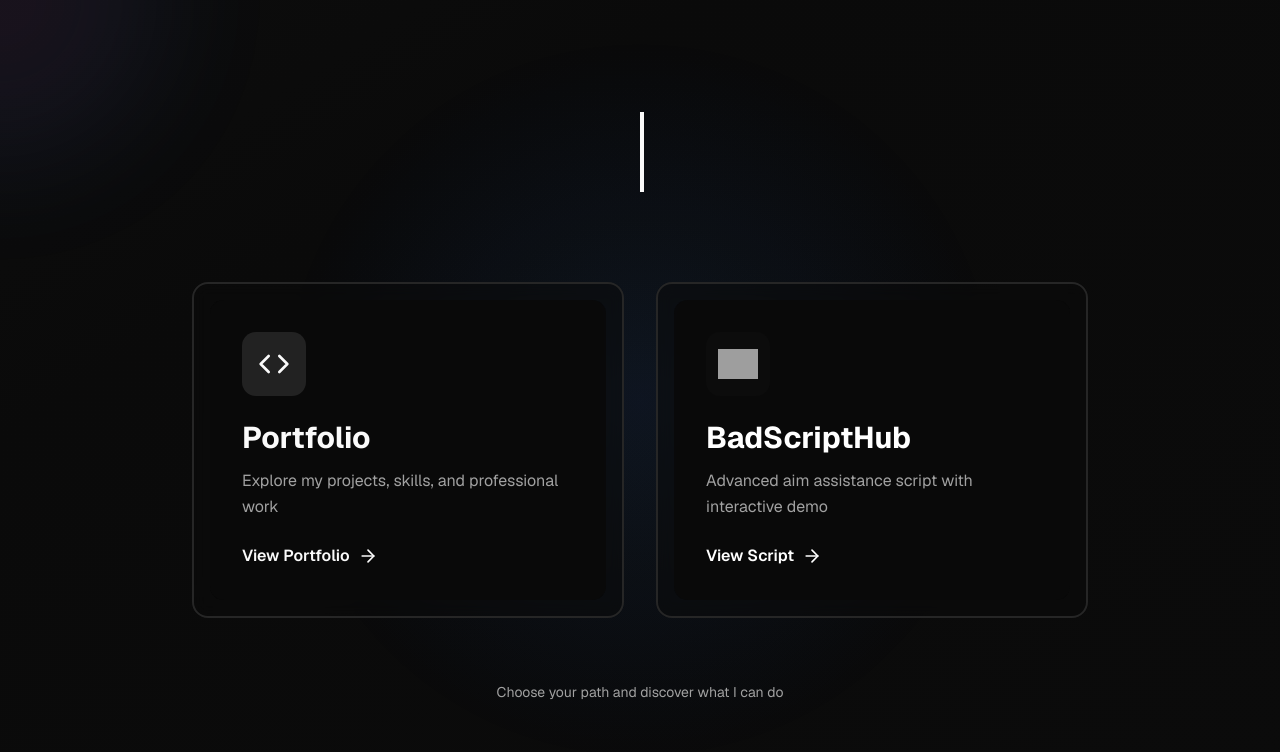
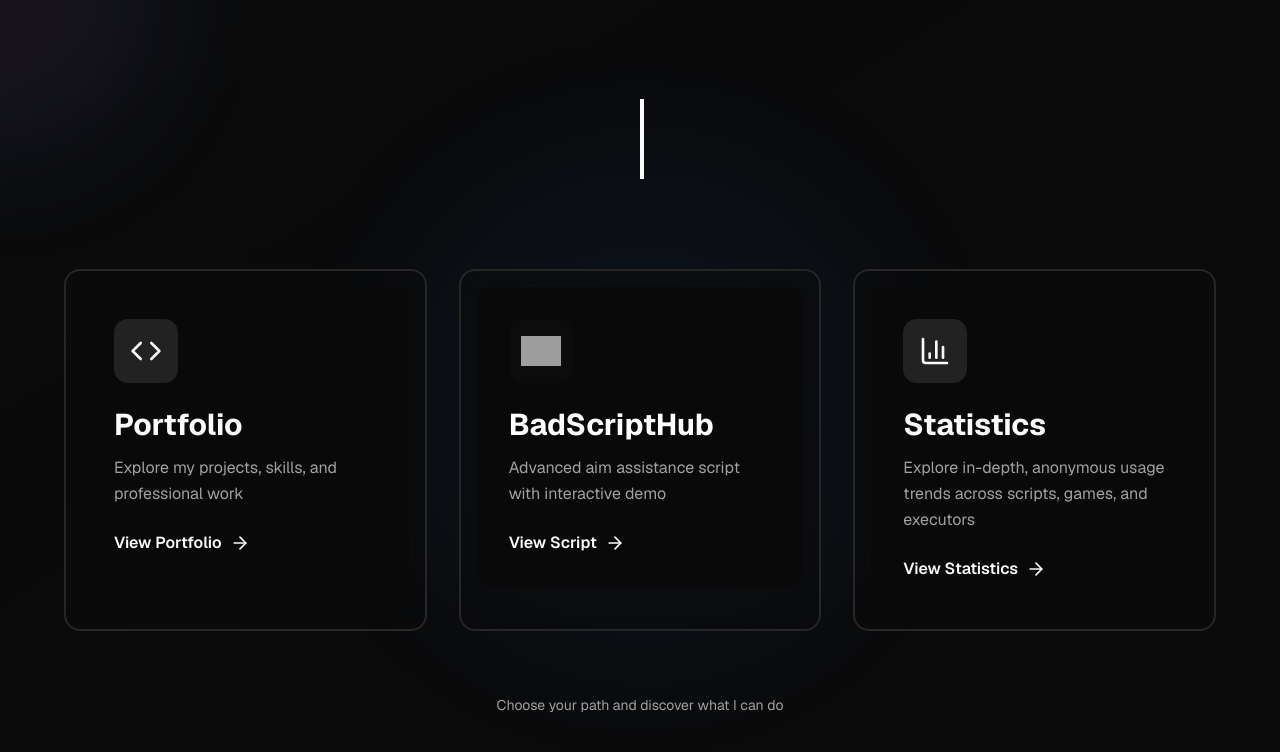
Before and after one commit to froumes/austinxyz.lol, a Next.js app: page / in a window 1280 px wide. Shown: the top 752 px of the page. Built offline with nearby package versions, Linux system fonts and the light colour scheme; grey boxes are pictures that could not be loaded.

Commit message:
feat(landing): add Statistics card linking to /stats and expand grid

```diff
--- a/app/page.tsx
+++ b/app/page.tsx
@@ -1,7 +1,7 @@
 "use client"
 
 import { useState, useEffect, useRef } from "react"
-import { ArrowRight, Code, Target } from "lucide-react"
+import { ArrowRight, Code, Target, BarChart3 } from "lucide-react"
 import Link from "next/link"
 import { LogoSimple } from "@/components/logo"
 
@@ -175,7 +175,7 @@ export default function HomePage() {
           </h1>
         </div>
 
-        <div className="grid md:grid-cols-2 gap-8 max-w-4xl mx-auto">
+        <div className="grid md:grid-cols-3 gap-8 max-w-6xl mx-auto">
           <Link
             href="/portfolio"
             onMouseEnter={() => setHoveredOption("portfolio")}
@@ -269,6 +269,34 @@ export default function HomePage() {
               </div>
             </div>
           </Link>
+          <Link
+            href="/stats"
+            onMouseEnter={() => setHoveredOption("stats")}
+            onMouseLeave={() => setHoveredOption(null)}
+            className="group relative bg-card/50 backdrop-blur-sm border-2 border-border rounded-2xl p-12 transition-all duration-500 hover:scale-[1.02] hover:-translate-y-2 perspective-1000"
+            style={{
+              transform: hoveredOption === "stats" ? "rotateX(2deg) rotateY(0deg)" : "rotateX(0) rotateY(0)",
+              transformStyle: "preserve-3d",
+            }}
+          >
+            <div className="absolute -inset-0.5 bg-gradient-to-r from-primary via-accent to-primary rounded-2xl opacity-0 group-hover:opacity-75 transition duration-500 blur-sm animate-gradient-rotate" />
+            <div className="absolute inset-0 bg-gradient-to-br from-primary/0 via-primary/10 to-primary/0 rounded-2xl opacity-0 group-hover:opacity-100 transition-opacity duration-500" />
+            <div className="relative z-10 bg-card/90 backdrop-blur-sm rounded-xl p-8 -m-8">
+              <div className="w-16 h-16 bg-primary/10 rounded-xl flex items-center justify-center mb-6 group-hover:bg-primary/20 group-hover:scale-110 group-hover:rotate-6 transition-all duration-300">
+                <BarChart3 className="w-8 h-8 text-primary group-hover:scale-110 transition-transform duration-300" />
+              </div>
+              <h2 className="text-3xl font-bold text-foreground mb-3 group-hover:text-primary transition-colors">
+                Statistics
+              </h2>
+              <p className="text-muted-foreground mb-6 leading-relaxed">
+                Explore in-depth, anonymous usage trends across scripts, games, and executors
+              </p>
+              <div className="flex items-center text-primary font-semibold group-hover:gap-3 gap-2 transition-all">
+                View Statistics
+                <ArrowRight className="w-5 h-5 group-hover:translate-x-2 transition-transform" />
+              </div>
+            </div>
+          </Link>
         </div>
 
         <div className="text-center mt-16 animate-fade-in-up animation-delay-1000">
```
